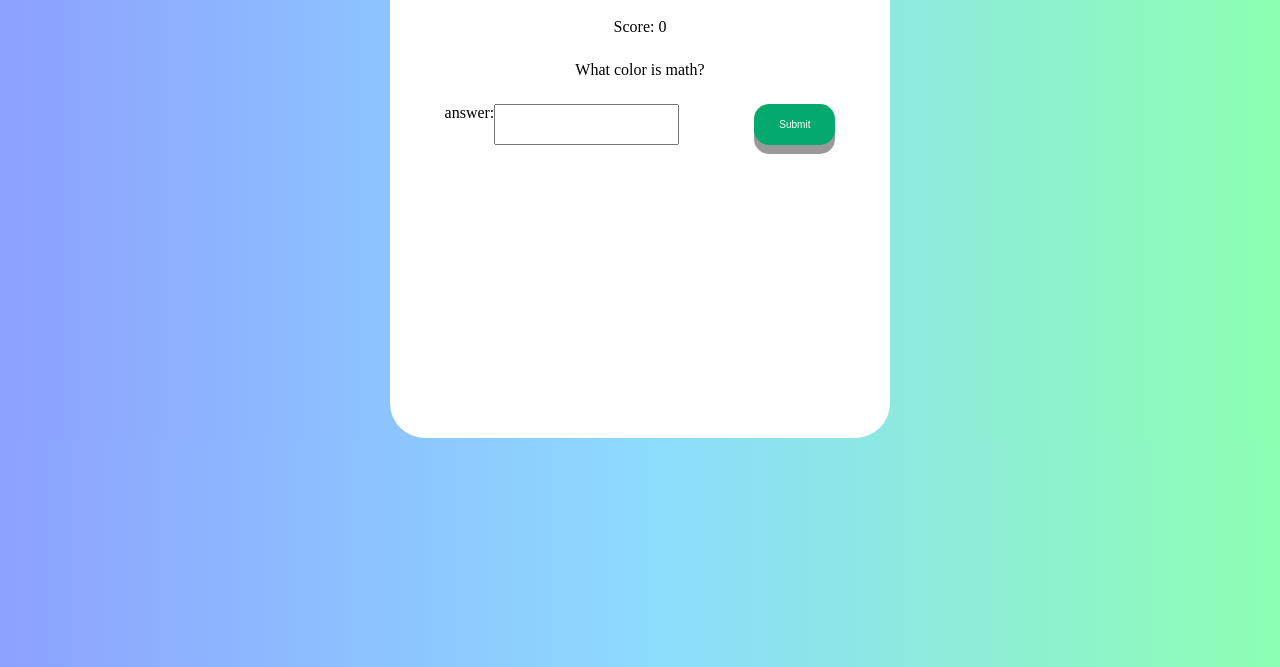
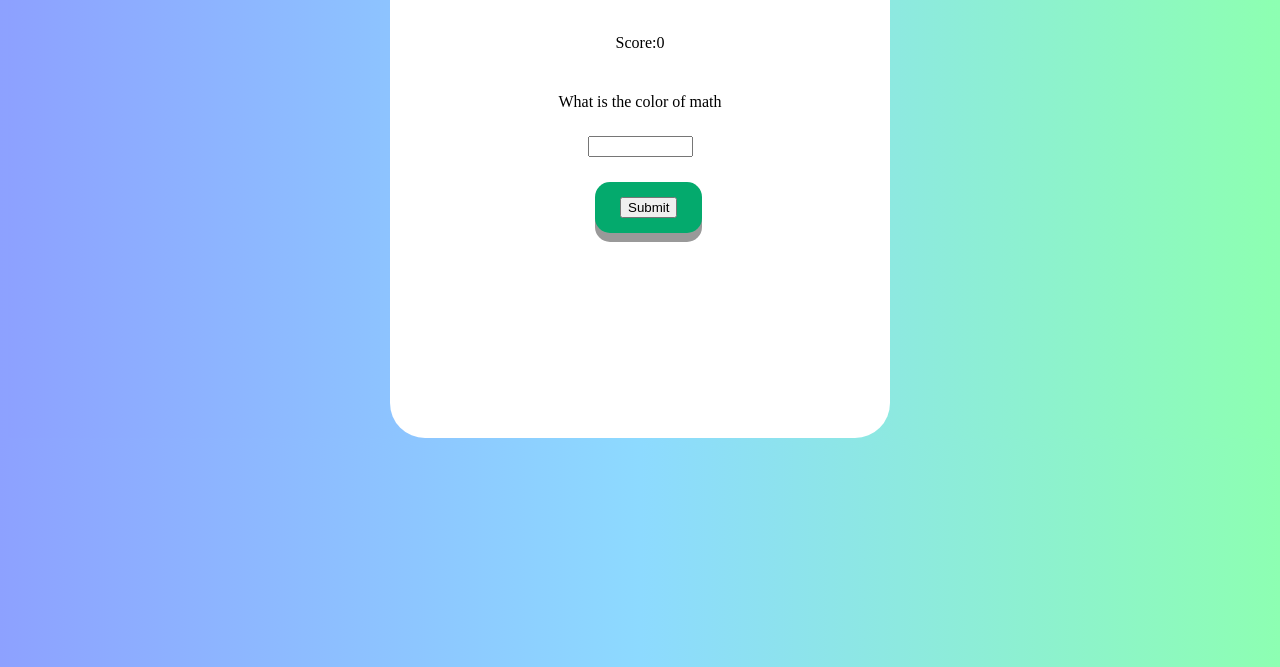
Before and after one commit to K1R4-L0L/Quizbowl, a plain HTML site: page index.html in a window 1280 px wide. Shown: the part 133-800 px from the top of the page. Drawn offline with Linux system fonts and the light colour scheme.

Commit message:
i finished this horrible project

```diff
--- a/index.html
+++ b/index.html
@@ -7,27 +7,19 @@
     <link rel="stylesheet" href="styles.css">
 </head>
 <body>
-    <script src="script.js"></script>
+
     <div class="body">
         <div class="square">
         <div class="title">
         <h1>Quizbowl</h1>
         </div>
-        <div id="gameDiv">
-            <div class="score">
-                <div>Score: <span id="score">0</span></div>
-        </div>
-    </div>
-        <div class = "question">
-            <div id="question"></div>
-        </div>
-        <div class="input">
-                <label for="answer">answer: </label>
-                <input type="text" id="answer" name="answer"><br><br>
-                <button class="button">Submit</button>
-        </div>
+            <div class="score"><p>Score:0</p></div>
+        <div class ="question"><p>Question</p></div>
+        <div class="input-container"><input type="text" id="name" name="name" size="10"/></div>
+     <div class="button"><button>Submit</button></div>
 
         </div>
     </div>
+    <script src="script.js"></script>
 </body>
 </html>
--- a/script.js
+++ b/script.js
@@ -1,75 +1,37 @@
-const quiz = document.getElementById("question");
-// Array containing the questions
-var questions = [
-    "What is the capital of Spain?",
-    "What color is math?"
+let questionList = ["What is the color of math", "What is the color of english","Have we met before? Possibly in...", "What is 0 in Tennis", "Viral hit or miss song is called...?", "Best Animal?", "Skibidi, Skibidi, Hawk Tuah ...", "Who made Literal Legend","My favorite app?","This is the ... Inside out 2 song"];
+let answerList = ["Red", "Blue","Michigan", "Love", "Mia Khalifa", "Octopus", "Gyatt", "Ayesha Erotica", "Instagram","Freaky"];
+let score = 0;
+let questionIndex = 0;
 
-  ];
+const question = document.querySelector(".question");
+const button = document.querySelector(".button");
+const input = document.querySelector("#name");
+let scoreContainer = document.querySelector(".score");
 
-  // Function to select a random question from the array
-  function getRandomQuestion() {
-    var randomIndex = Math.floor(Math.random() * questions.length);
-    return questions[randomIndex];
-  }
+question.textContent = questionList[questionIndex];
 
-  // Function to display the quiz
-  function displayquiz(maxQuestions) {
-    var quiz = document.getElementById("question");
-    var numQuestionsDisplayed = 0;
+let submitFunction = () =>{
+  button.addEventListener('click', () =>{
+    if(input.value === answerList[questionIndex]){
+      questionIndex += 1;
+      score += 1;
+      question.textContent = questionList[questionIndex];
+      scoreContainer.textContent = "Score: " + score;
+    } else {
+      score -= 1;
+      scoreContainer.textContent = "Score: " + score;
+    }
+    endGame();
+  });
+}
 
-    // Loop until max number of questions are displayed
-    while (numQuestionsDisplayed < maxQuestions) {
-      var question = getRandomQuestion();
-
-      // Add the question to the quiz
-      var questionDiv = document.createElement("div");
-      questionDiv.innerHTML = question;
-      quiz.appendChild(questionDiv);
-
-      // Increment the number of questions displayed
-      numQuestionsDisplayed++;
-    }
-  }
-
-  // Call the function to display the quiz (10 questions in this example)
-  window.onload = function() {
-  console.log("Displaying quiz");
-  displayquiz(1);
-  }
-  var correctAnswers = [
-    "Madrid",
-    "Red",
-  ];
-
-  document.getElementById("answer")
-
-  document.querySelector("form").addEventListener("submit", function(event) {
-    event.preventDefault(); // Prevent form from submitting
-
-    var userAnswer = document.getElementById("answer").value;
-     /* index of the current question */
-
-    checkAnswer(userAnswer, questionIndex);
-  });
-
-
-  var questionIndex = 0;
-function checkAnswer(userAnswer, questionIndex) {
-  console.log("User answer:", userAnswer);
-  console.log("Question index:", questionIndex);
-  if (userAnswer === correctAnswers[questionIndex]) {
-
-      handleCorrectAnswer(1);
-      alert("Nice Job!");
-  } else {
-      alert("Try again!");
+let endGame = () =>{
+  if(questionIndex >= questionList.length){
+    scoreContainer.textContent = "Final Score: " + score;
+    question.textContent = "Congratulations, play again!";
+    input.style.display = "none";
+    button.style.display = "none";
   }
 }
-function handleCorrectAnswer() {
-  // Remove the current question
-  var quiz = document.getElementById("question");
-  quiz.innerHTML = "";
 
-  // Display a new question
-  displayquiz(1);
-}
+submitFunction();
--- a/styles.css
+++ b/styles.css
@@ -35,7 +35,7 @@ justify-content: center;
   justify-content: center;
 }
 
-  .input{
+  .input-container{
     display: flex;
 order: 4;
 justify-content: center;
@@ -43,10 +43,10 @@ justify-content: center;
 
   .button {
     display: flex;
-    flex-direction: column;
-    justify-content: flex-end;
+    justify-content: center;
     align-self: flex-end;
-    margin-left: 15%;
+    margin-left: 41%;
+    margin-top: 5%;
     display: inline-block;
     padding: 15px 25px;
     font-size: 10px;
```
